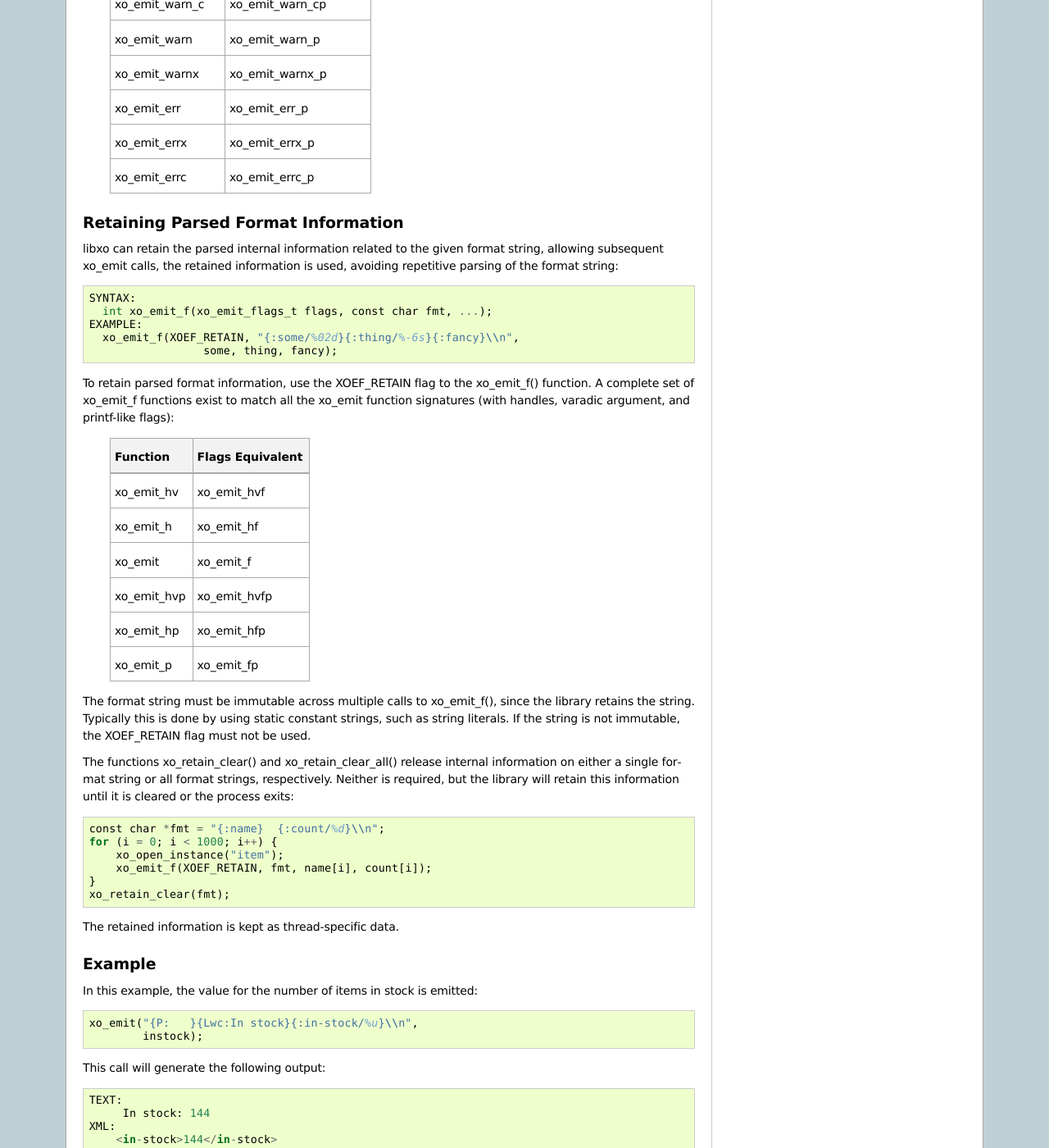
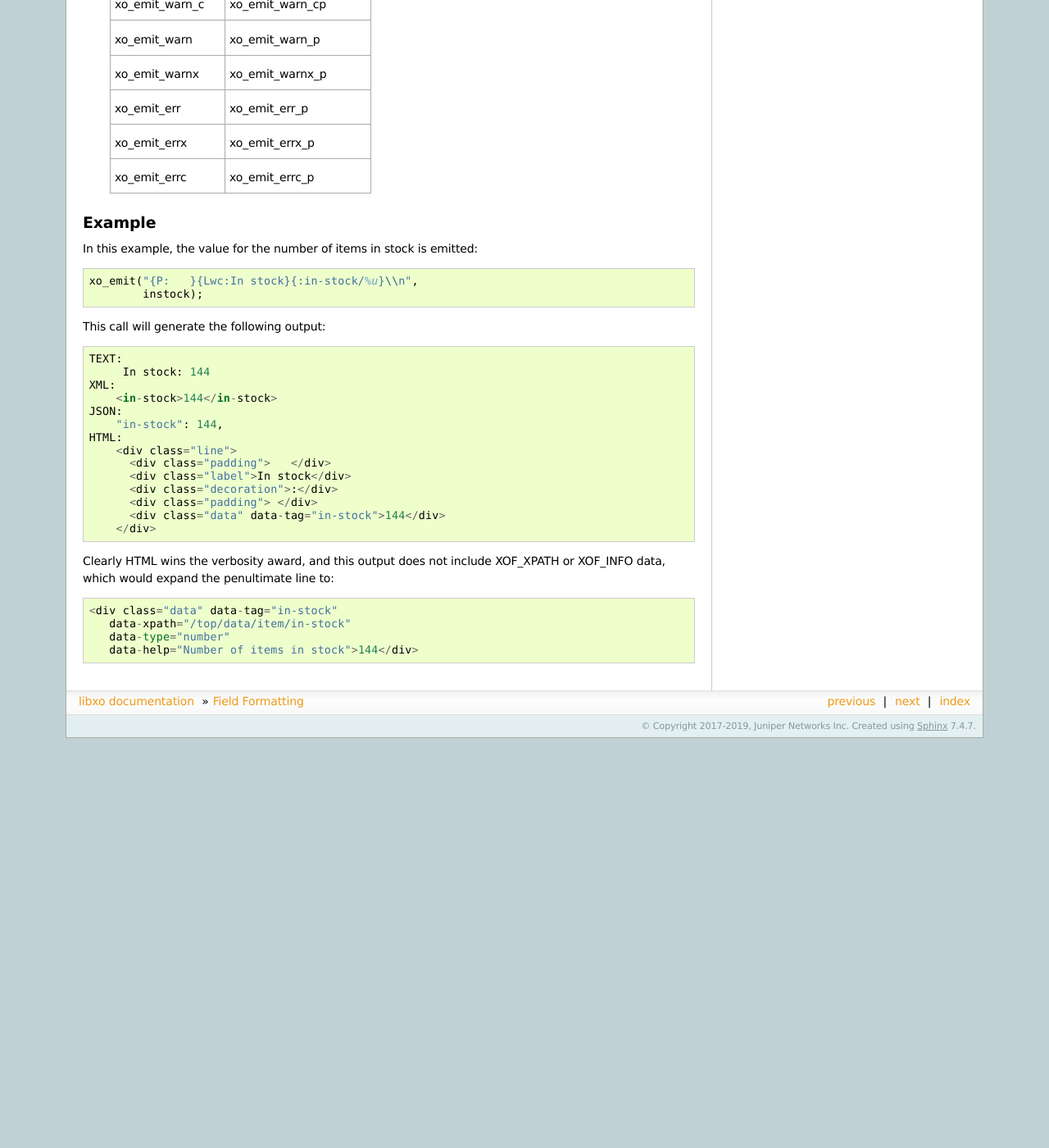
Before and after one commit to Juniper/libxo, a Sphinx documentation site: the page built from doc/field-formatting.rst, in a window 1280 px wide and 1400 px high, scrolled down 5765 px. Shown: the whole window at 82% size. Built offline with Sphinx 7.4.7, drawn with Linux system fonts in a browser that asks for light colours; after the commit the page ends 6665 px from its top, so only the background shows below that; some of the changed text lies outside the part shown.

Commit message:
deprecate "retain", and etext and other related bits; clear it from documentation

```diff
--- a/doc/field-formatting.rst
+++ b/doc/field-formatting.rst
@@ -332,59 +332,6 @@ variants might be wise:
    xo_emit_errc       xo_emit_errc_p
   ================== ========================
 
-.. index:: performance
-.. index:: XOEF_RETAIN
-
-.. _retain:
-
-Retaining Parsed Format Information
-~~~~~~~~~~~~~~~~~~~~~~~~~~~~~~~~~~~
-
-libxo can retain the parsed internal information related to the given
-format string, allowing subsequent xo_emit calls, the retained
-information is used, avoiding repetitive parsing of the format string::
-
-    SYNTAX:
-      int xo_emit_f(xo_emit_flags_t flags, const char fmt, ...);
-    EXAMPLE:
-      xo_emit_f(XOEF_RETAIN, "{:some/%02d}{:thing/%-6s}{:fancy}\\n",
-                     some, thing, fancy);
-
-To retain parsed format information, use the XOEF_RETAIN flag to the
-xo_emit_f() function.  A complete set of xo_emit_f functions exist to
-match all the xo_emit function signatures (with handles, varadic
-argument, and printf-like flags):
-
-  ================== ========================
-   Function           Flags Equivalent
-  ================== ========================
-   xo_emit_hv         xo_emit_hvf
-   xo_emit_h          xo_emit_hf
-   xo_emit            xo_emit_f
-   xo_emit_hvp        xo_emit_hvfp
-   xo_emit_hp         xo_emit_hfp
-   xo_emit_p          xo_emit_fp
-  ================== ========================
-
-The format string must be immutable across multiple calls to xo_emit_f(),
-since the library retains the string.  Typically this is done by using
-static constant strings, such as string literals. If the string is not
-immutable, the XOEF_RETAIN flag must not be used.
-
-The functions xo_retain_clear() and xo_retain_clear_all() release
-internal information on either a single format string or all format
-strings, respectively.  Neither is required, but the library will
-retain this information until it is cleared or the process exits::
-
-    const char *fmt = "{:name}  {:count/%d}\\n";
-    for (i = 0; i < 1000; i++) {
-        xo_open_instance("item");
-        xo_emit_f(XOEF_RETAIN, fmt, name[i], count[i]);
-    }
-    xo_retain_clear(fmt);
-
-The retained information is kept as thread-specific data.
-
 Example
 ~~~~~~~
 
```
